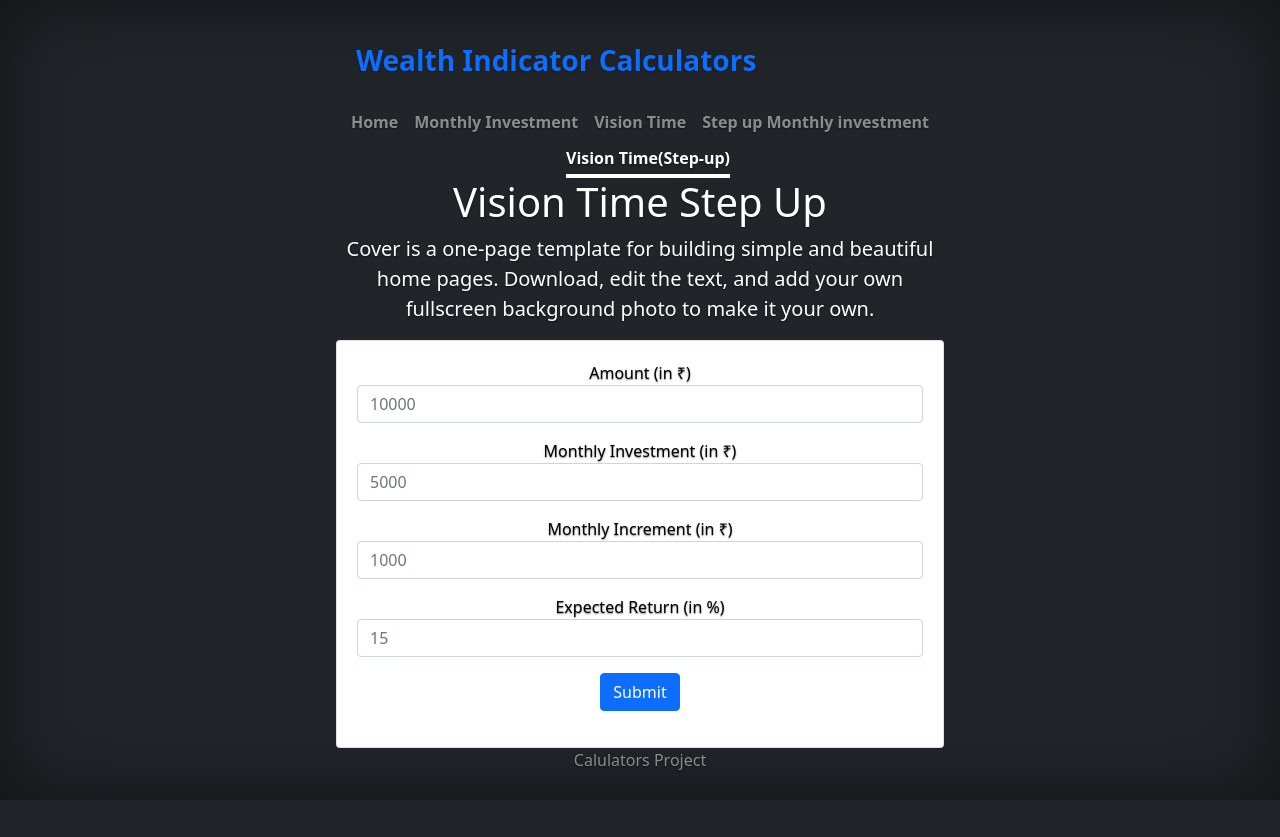
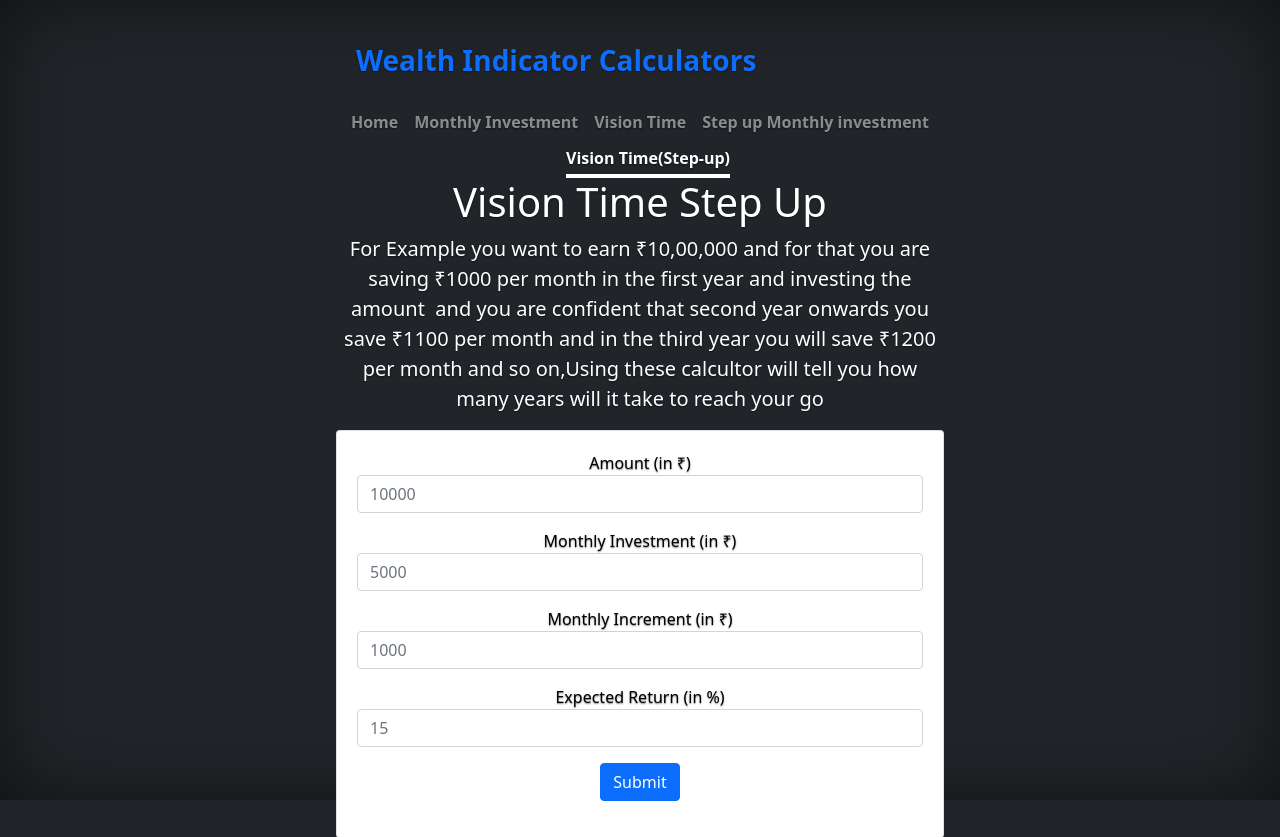
Before and after one commit to Abhi56787/Calculators, a Django app: page /vis_time_up in a window 1280 px wide. Shown: the top 837 px of the page. Before the commit the page ends 800 px from the top, so only its background shows below. Run offline with Django 3.2, Linux system fonts and the light colour scheme; some libraries are stand-ins or nearby versions.

Commit message:
Update vis_time_up.html

```diff
--- a/Calculators/templates/vis_time_up.html
+++ b/Calculators/templates/vis_time_up.html
@@ -17,8 +17,8 @@
 
 <main class="px-3">
 	<h1>Vision Time Step Up</h1>
-	<p class="lead">Cover is a one-page template for building simple and beautiful home pages. Download, edit the text,
-		and add your own fullscreen background photo to make it your own.</p>
+	<p class="lead">For Example you want to earn ₹10,00,000 and for that you are saving ₹1000 per month in the first year and investing the amount  and you are confident that second year onwards you save ₹1100 per month and in the third year you will save ₹1200 per month and so on,Using these calcultor will tell you how many years will it take to reach your go
+        </p>
 
 	<!-- Form -->
 	<!-- Mon inv, years, expected return -->
```
